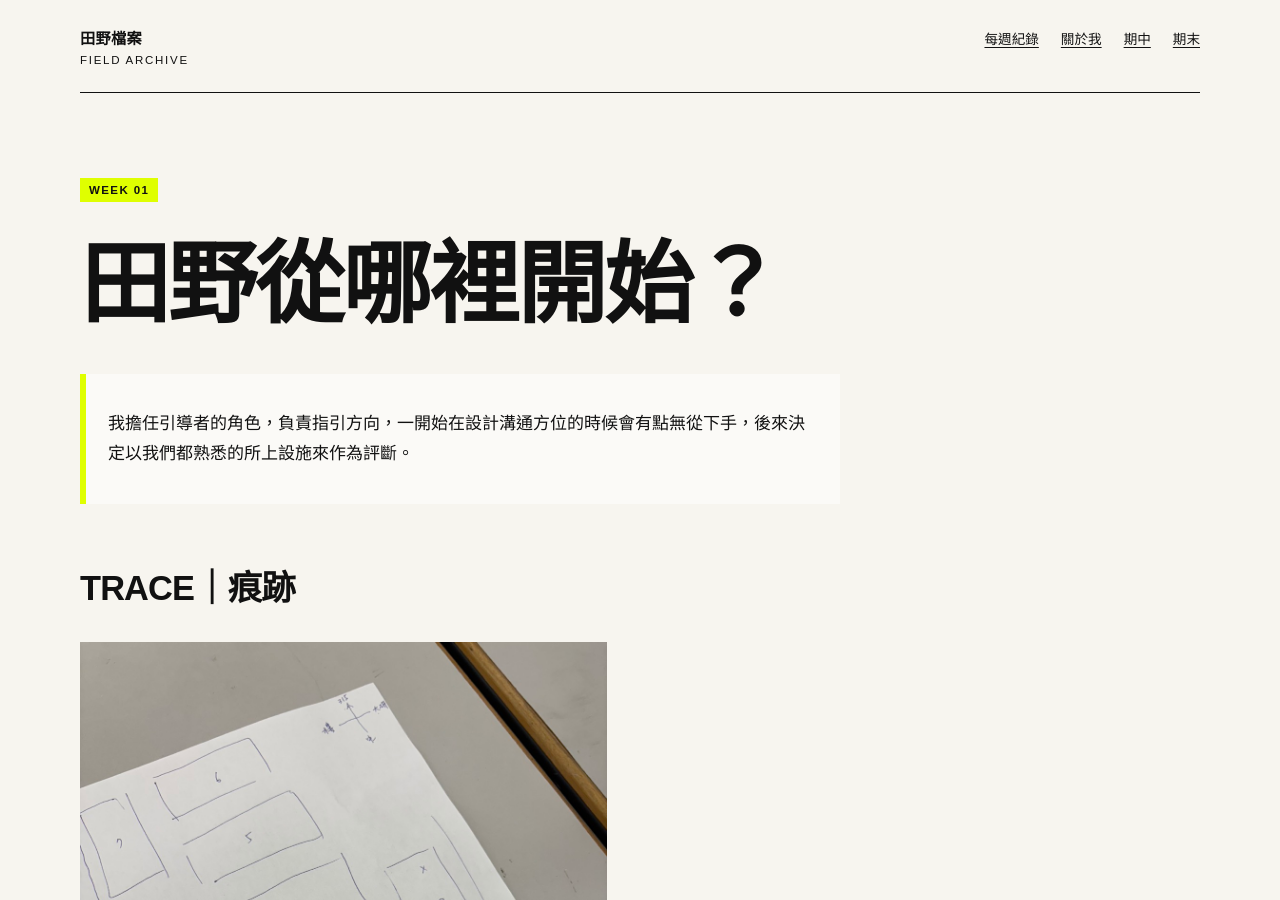
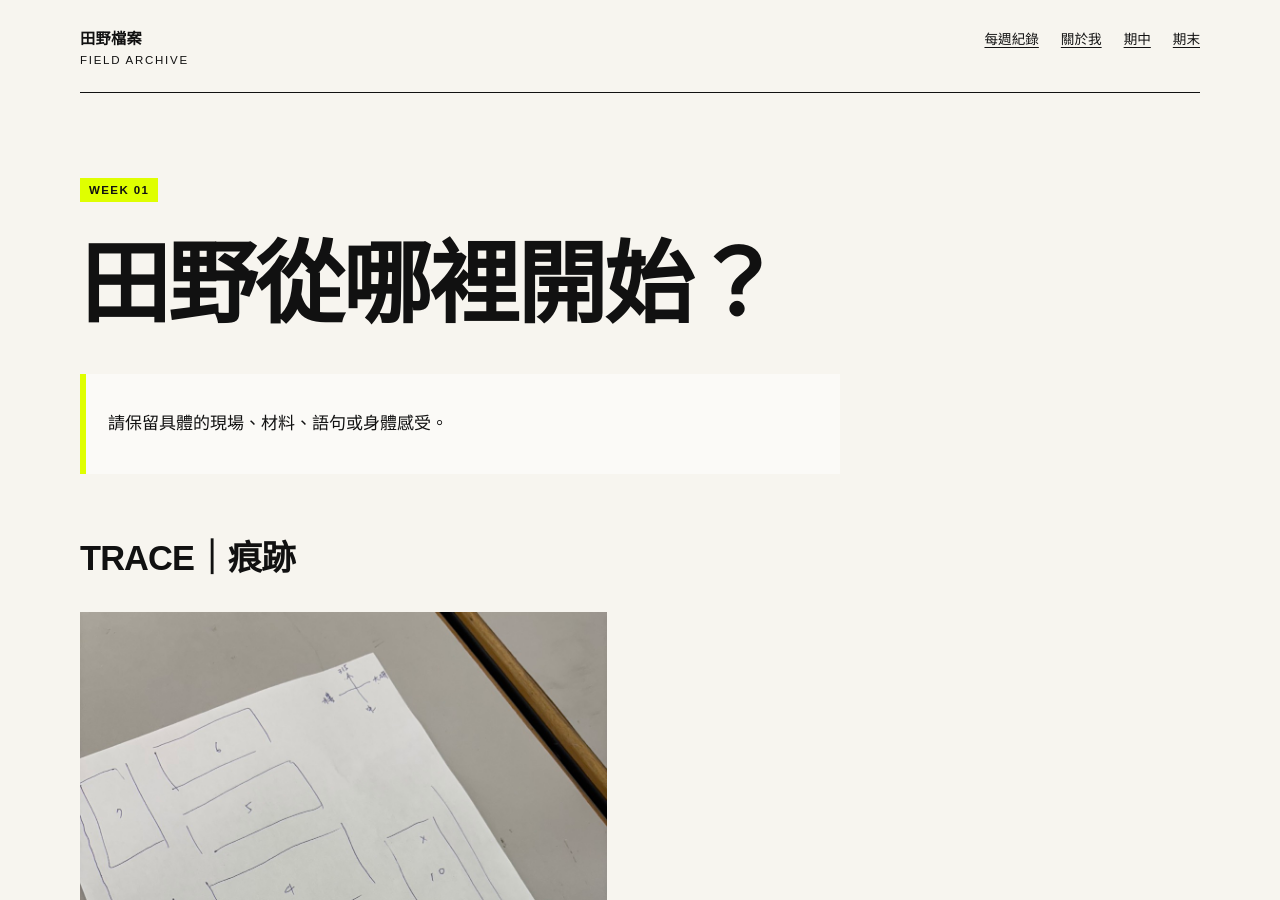
Before and after one commit to liki1928/fieldworkarchive, a Jekyll site: the page built from weeks/week-01.md, in a window 1280 px wide and 900 px high. Built offline with Jekyll 4.4.1, drawn with Linux system fonts in a browser that asks for light colours; some of the changed text lies outside the part shown.

Commit message:
Update week-01.md

```diff
--- a/weeks/week-01.md
+++ b/weeks/week-01.md
@@ -7,7 +7,7 @@ permalink: /weeks/week-01/
 
 # 田野從哪裡開始？
 
-> <!-- 請保留具體的現場、材料、語句或身體感受。 -->我擔任引導者的角色，負責指引方向，一開始在設計溝通方位的時候會有點無從下手，後來決定以我們都熟悉的所上設施來作為評斷。
+> 請保留具體的現場、材料、語句或身體感受。
 
 ## TRACE｜痕跡
 
```
Also changed, not shown: other parts of weeks/week-01.md (+2 -1 lines).
